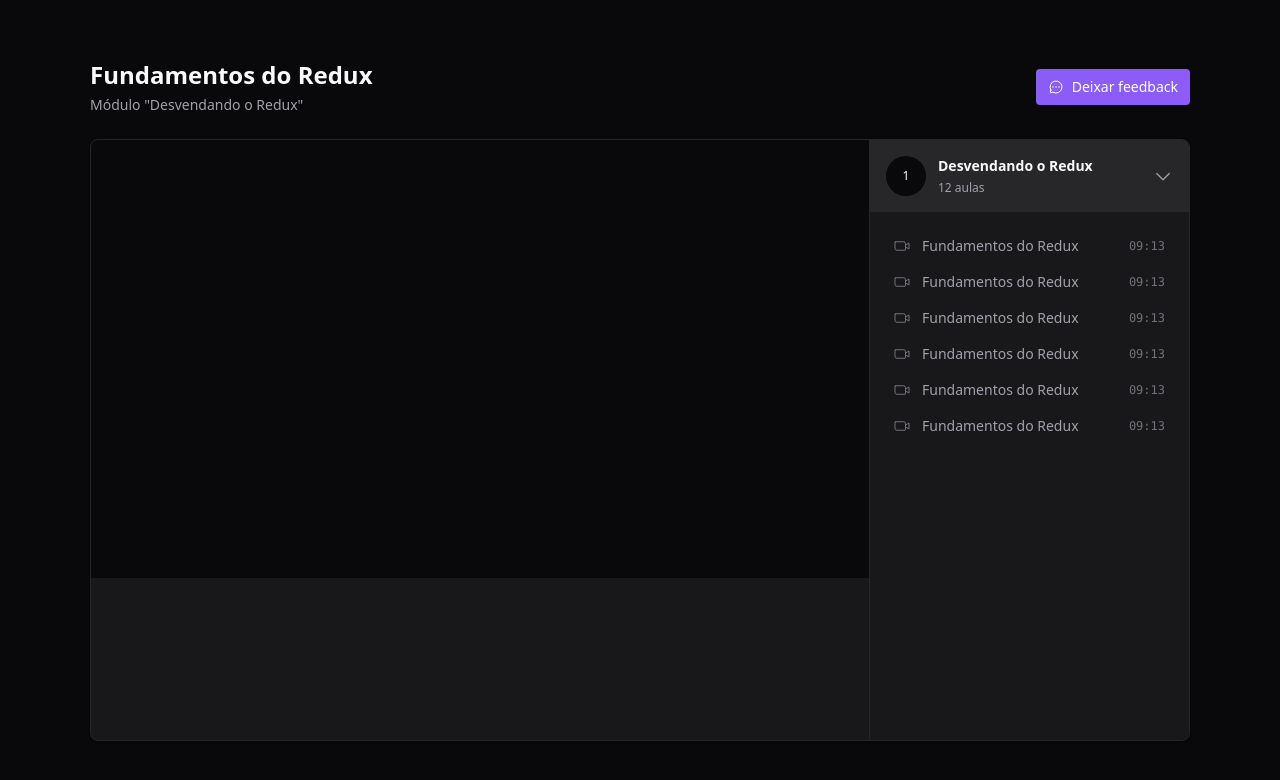
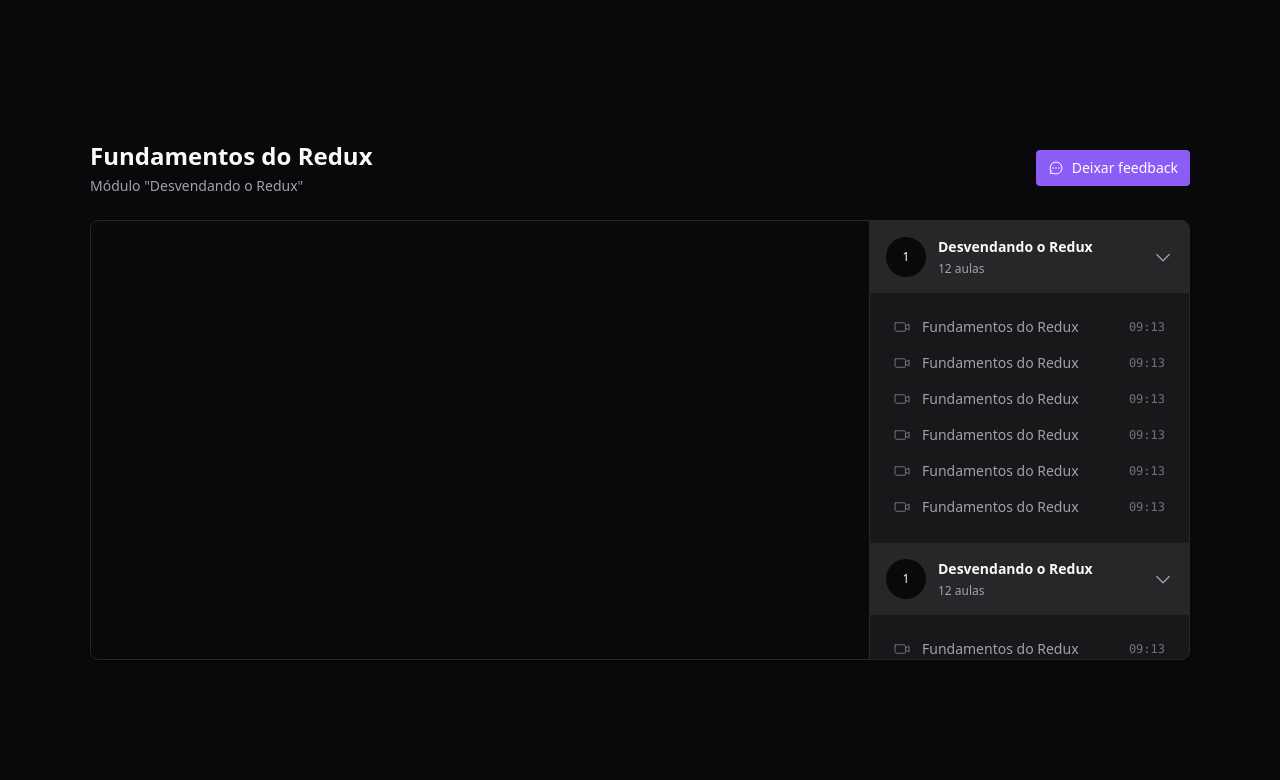
Before and after one commit to pedrocmoreira/ignite_react_redux_zustand, a React (Vite) app: page / in a window 1280 px wide. Shown: the top 780 px of the page. Built offline with nearby package versions, Linux system fonts and the light colour scheme.

Commit message:
adicionando scrollbar na sidebar

```diff
--- a/package.json
+++ b/package.json
@@ -28,6 +28,7 @@
     "eslint-plugin-react-hooks": "^4.6.0",
     "eslint-plugin-react-refresh": "^0.4.1",
     "postcss": "^8.4.26",
+    "tailwind-scrollbar": "^3.0.4",
     "tailwindcss": "^3.3.3",
     "typescript": "^5.0.2",
     "vite": "^4.4.0"
--- a/src/pages/Player.tsx
+++ b/src/pages/Player.tsx
@@ -19,7 +19,7 @@
           </button>
         </div>
 
-        <main className='relative flex overflow-hidden rounded-lg border border-zinc-800 bg-zinc-900 shadow'>
+        <main className='relative flex overflow-hidden rounded-lg border border-zinc-800 bg-zinc-900 shadow pr-80'>
           <div className='flex-1'>
             <div className='w-full bg-zinc-950 aspect-video'>
               <ReactPlayer
@@ -31,7 +31,103 @@
             </div>
           </div>
 
-          <aside className='w-80 border-l border-zinc-800 bg-zinc-900 h-[600px]'>
+          <aside className='w-80 absolute top-0 bottom-0 right-0 border-l border-zinc-800 bg-zinc-900 h-[600px] overflow-y-scroll scrollbar scrollbar-thin scrollbar-track-zinc-900 scrollbar-thumb-zinc-800 divide-y-2 divide-zinc-900'>
+            <div >
+              <button className='flex w-full items-center gap-3 bg-zinc-800 p-4'>
+                <div className='flex h-10 w-10 rounded-full items-center justify-center bg-zinc-950 text-xs'>
+                  1
+                </div>
+
+                <div className='flex flex-col gap-1 text-left'>
+                  <strong className='text-sm'>Desvendando o Redux</strong>
+                  <span className='text-xs text-zinc-400'>12 aulas</span>
+                </div>
+
+                <CaretDown className='w-5 h-5 ml-auto text-zinc-400' />
+              </button>
+
+              <nav className='relative flex flex-col gap-4 p-6'>
+                <button className='flex items-center gap-3 text-sm text-zinc-400'>
+                  <VideoCamera className='w-4 h-4 text-zinc-500' />
+                  <span>Fundamentos do Redux</span>
+                  <span className='ml-auto font-mono text-xs text-zinc-500'>09:13</span>
+                </button>
+                <button className='flex items-center gap-3 text-sm text-zinc-400'>
+                  <VideoCamera className='w-4 h-4 text-zinc-500' />
+                  <span>Fundamentos do Redux</span>
+                  <span className='ml-auto font-mono text-xs text-zinc-500'>09:13</span>
+                </button>
+                <button className='flex items-center gap-3 text-sm text-zinc-400'>
+                  <VideoCamera className='w-4 h-4 text-zinc-500' />
+                  <span>Fundamentos do Redux</span>
+                  <span className='ml-auto font-mono text-xs text-zinc-500'>09:13</span>
+                </button>
+                <button className='flex items-center gap-3 text-sm text-zinc-400'>
+                  <VideoCamera className='w-4 h-4 text-zinc-500' />
+                  <span>Fundamentos do Redux</span>
+                  <span className='ml-auto font-mono text-xs text-zinc-500'>09:13</span>
+                </button>
+                <button className='flex items-center gap-3 text-sm text-zinc-400'>
+                  <VideoCamera className='w-4 h-4 text-zinc-500' />
+                  <span>Fundamentos do Redux</span>
+                  <span className='ml-auto font-mono text-xs text-zinc-500'>09:13</span>
+                </button>
+                <button className='flex items-center gap-3 text-sm text-zinc-400'>
+                  <VideoCamera className='w-4 h-4 text-zinc-500' />
+                  <span>Fundamentos do Redux</span>
+                  <span className='ml-auto font-mono text-xs text-zinc-500'>09:13</span>
+                </button>
+              </nav>
+
+            </div>
+            <div >
+              <button className='flex w-full items-center gap-3 bg-zinc-800 p-4'>
+                <div className='flex h-10 w-10 rounded-full items-center justify-center bg-zinc-950 text-xs'>
+                  1
+                </div>
+
+                <div className='flex flex-col gap-1 text-left'>
+                  <strong className='text-sm'>Desvendando o Redux</strong>
+                  <span className='text-xs text-zinc-400'>12 aulas</span>
+                </div>
+
+                <CaretDown className='w-5 h-5 ml-auto text-zinc-400' />
+              </button>
+
+              <nav className='relative flex flex-col gap-4 p-6'>
+                <button className='flex items-center gap-3 text-sm text-zinc-400'>
+                  <VideoCamera className='w-4 h-4 text-zinc-500' />
+                  <span>Fundamentos do Redux</span>
+                  <span className='ml-auto font-mono text-xs text-zinc-500'>09:13</span>
+                </button>
+                <button className='flex items-center gap-3 text-sm text-zinc-400'>
+                  <VideoCamera className='w-4 h-4 text-zinc-500' />
+                  <span>Fundamentos do Redux</span>
+                  <span className='ml-auto font-mono text-xs text-zinc-500'>09:13</span>
+                </button>
+                <button className='flex items-center gap-3 text-sm text-zinc-400'>
+                  <VideoCamera className='w-4 h-4 text-zinc-500' />
+                  <span>Fundamentos do Redux</span>
+                  <span className='ml-auto font-mono text-xs text-zinc-500'>09:13</span>
+                </button>
+                <button className='flex items-center gap-3 text-sm text-zinc-400'>
+                  <VideoCamera className='w-4 h-4 text-zinc-500' />
+                  <span>Fundamentos do Redux</span>
+                  <span className='ml-auto font-mono text-xs text-zinc-500'>09:13</span>
+                </button>
+                <button className='flex items-center gap-3 text-sm text-zinc-400'>
+                  <VideoCamera className='w-4 h-4 text-zinc-500' />
+                  <span>Fundamentos do Redux</span>
+                  <span className='ml-auto font-mono text-xs text-zinc-500'>09:13</span>
+                </button>
+                <button className='flex items-center gap-3 text-sm text-zinc-400'>
+                  <VideoCamera className='w-4 h-4 text-zinc-500' />
+                  <span>Fundamentos do Redux</span>
+                  <span className='ml-auto font-mono text-xs text-zinc-500'>09:13</span>
+                </button>
+              </nav>
+
+            </div>
             <div >
               <button className='flex w-full items-center gap-3 bg-zinc-800 p-4'>
                 <div className='flex h-10 w-10 rounded-full items-center justify-center bg-zinc-950 text-xs'>
--- a/tailwind.config.js
+++ b/tailwind.config.js
@@ -6,5 +6,7 @@
   theme: {
     extend: {},
   },
-  plugins: [],
+  plugins: [
+    require('tailwind-scrollbar')
+  ],
 }
```
Also changed, not shown: 1 other file (tests, documents, lock files or other folders).
